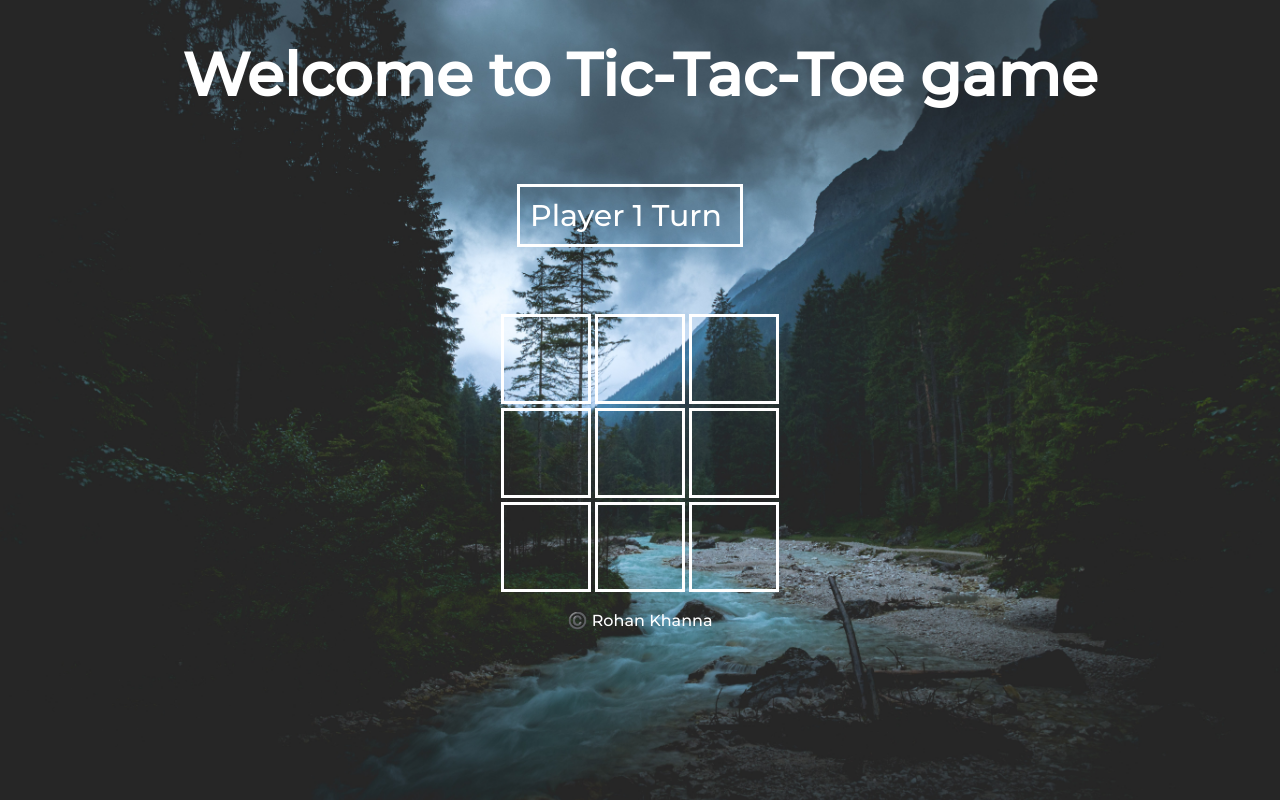
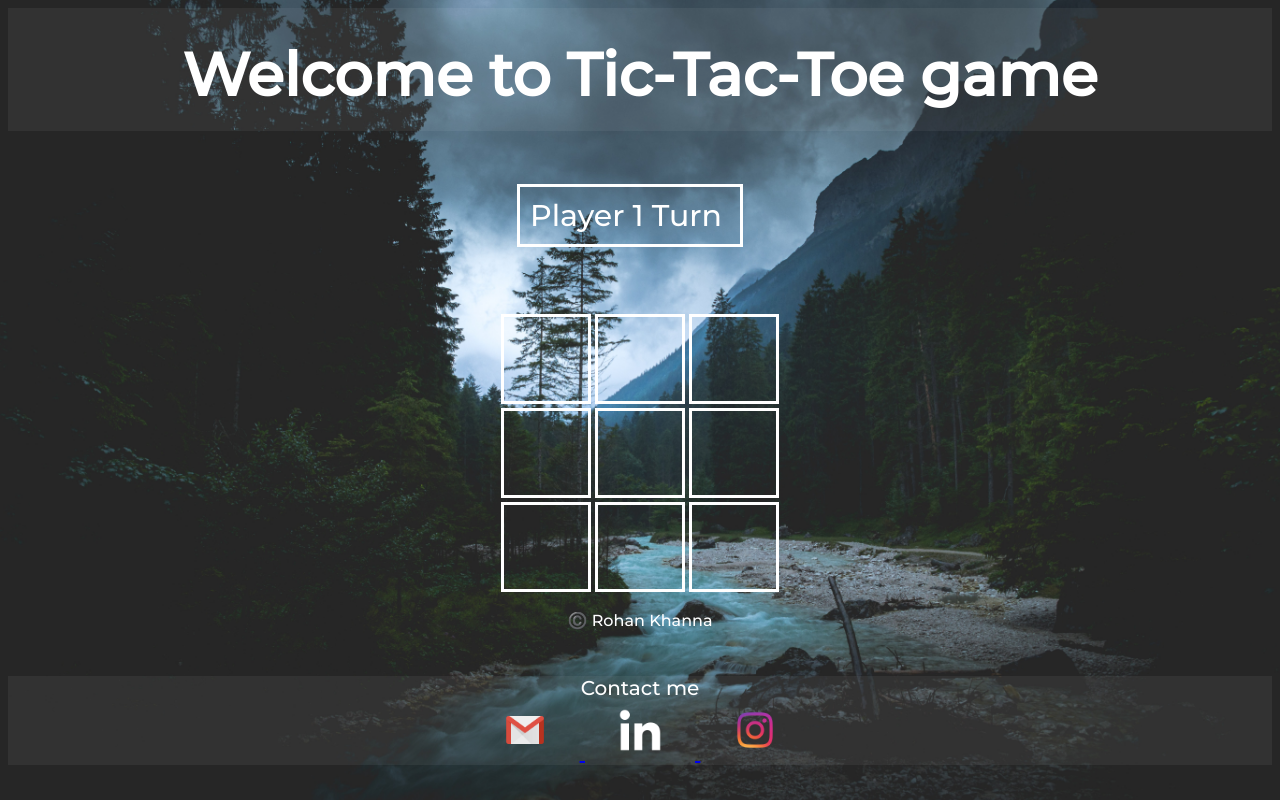
Before and after one commit to rohannkhannaa/Tic-Tac-Toe, a website: page index.html in a window 1280 px wide. Drawn offline with nearby package versions, Linux system fonts and the light colour scheme.

Commit message:
Added contact me area

```diff
--- a/index.html
+++ b/index.html
@@ -42,8 +42,25 @@
         </table>
         <p>©️ Rohan Khanna</p>
     </div>
+    <div class="separater">
+        <p class="follower">Contact me </p>
+        <a href="mailto:rohankhanna190@gmail.com"  target = "__blank">
+            <img class="logo" src="/Images/gmail.png" alt="Gmail">
+        </a>
+        <a href="https://www.linkedin.com/in/rohankhannaa/" target="__blank">
+            <img class = "logo"  src="/Images/linkedin.png" alt="linkedin">
+        </a>
+        <a href="https://www.instagram.com/rohankhanna.rk/" target="__blank">
+            <img class="logo" src="/Images/instagram.png" alt="Instagram">
+        </a>
+    </div>
     <script src="https://code.jquery.com/jquery-3.6.0.min.js"></script>
     <script src="/javascript/tictactoe.js"></script>
+<!--
+    Icons used from
+    https://www.freepnglogos.com/
+ -->
+
+
 </body>
-
 </html>
--- a/public/css/styles.css
+++ b/public/css/styles.css
@@ -12,8 +12,6 @@ button{
     width: 90px;
     font-size: 50px;
     color: white;
-    /* border: none; */
-    background-color: transparent  ;
     background-color: rgba(255, 255, 255, 0);
     border: solid white 3px;
 }
@@ -24,11 +22,13 @@ div{
     padding: 30px 0;
 }
 h1{
+    border: 0px;
     margin-top: 0px;
     position: relative;
     padding-top: 30px;
     font-size: 60px;
     padding-bottom: 20px;
+    background-color: rgba(255, 255, 255, 0.055);
     animation: headingAni 2s ;
 
 }
@@ -144,3 +144,25 @@ table{
     margin-left: auto;
     margin-right: auto;
 }
+.linkedin{
+    height: 200px;
+    width : 400px;
+}
+.separater{
+    border: 0px;
+    margin: 0px auto ;
+    position: relative;
+    padding: 0px 0px;
+    font-size: 20px;
+    background-color: rgba(255, 255, 255, 0.055);
+}
+.follower{
+    padding: 0;
+    margin: auto;
+    border: 0;
+}
+.logo{
+    width : 50px;
+    height : 50px ;
+    padding: 5px 30px;
+}
```
Also changed, not shown: public/Images/gmail.png (added), public/Images/instagram.png (added), public/Images/linkedin.png (added).
